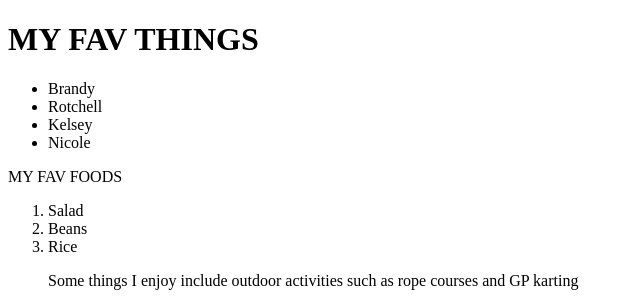
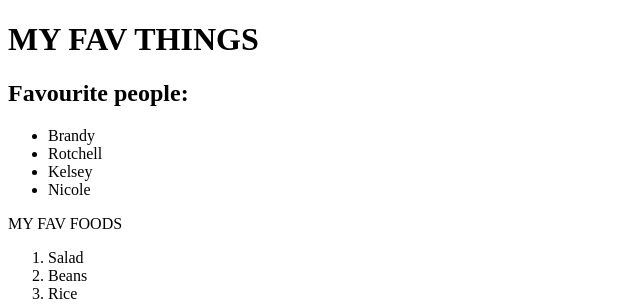
Before and after one commit to ChelseaOwiti/Websitesss, a plain HTML site: page myfavouritethings.html in a window 1280 px wide. Shown: the top 306 px of the page, without its empty margins (0-640 px from the left). Drawn offline with Linux system fonts and the light colour scheme.

Commit message:
few changes made

```diff
--- a/myfavouritethings.html
+++ b/myfavouritethings.html
@@ -5,6 +5,8 @@
   </head>
   <body>
    <h1>MY FAV THINGS</h1>
+   <h2>Favourite people:</h2>
+
    <ul>
      <li>Brandy</li>
      <li>Rotchell</li>
```
